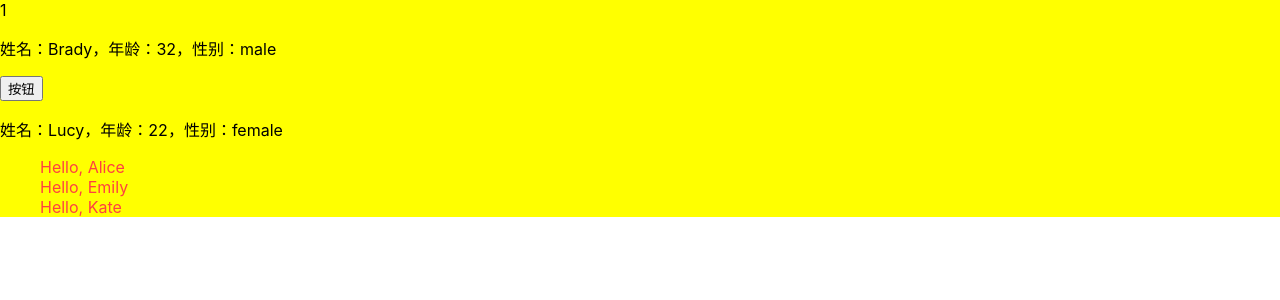
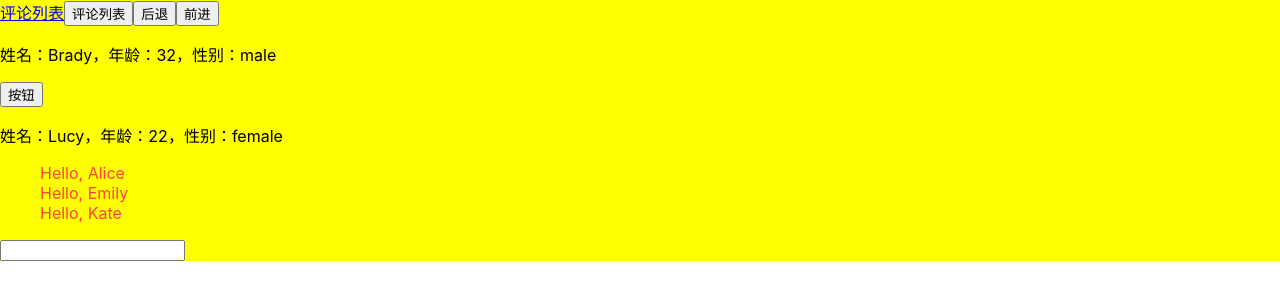
Before and after one commit to bradyCC/ReactDemo, a React (Create React App) app: page /#/demo1 in a window 1280 px wide. Shown: the top 300 px of the page. Built offline with nearby package versions, Linux system fonts and the light colour scheme.

Commit message:
React Demo - react-router-dom

```diff
--- a/package.json
+++ b/package.json
@@ -5,6 +5,7 @@
   "dependencies": {
     "react": "^16.7.0",
     "react-dom": "^16.7.0",
+    "react-router-dom": "^4.3.1",
     "react-scripts": "2.1.3"
   },
   "scripts": {
--- /dev/null
+++ b/src/Router.js
@@ -0,0 +1,21 @@
+/**
+ * Created by brady on 2019/1/19.
+ */
+import React from 'react'
+import {HashRouter, Route, Switch} from 'react-router-dom'
+import App from './App'
+import Demo1 from './components/Demo1'
+import CommentList from './components/CommentList'
+
+const AppRouter = () => (
+  <HashRouter>
+    <Switch>
+      <Route exact path="/" component={App} />
+      <Route exact path="/demo1" component={Demo1} />
+      <Route exact path="/demo1/:id" component={Demo1} />
+      <Route exact path="/commentlist" component={CommentList}/>
+    </Switch>
+  </HashRouter>
+)
+
+export default AppRouter
--- a/src/components/CommentItem.jsx
+++ b/src/components/CommentItem.jsx
@@ -6,6 +6,10 @@ import React, {Component} from 'react'
 import '@/css/CommentItem.css'
 
 class CommentItem extends Component {
+  constructor (props) {
+    super(props)
+    this.state = {}
+  }
   render() {
     return (
       <li className="Item-li">
--- a/src/components/Demo1.jsx
+++ b/src/components/Demo1.jsx
@@ -5,6 +5,7 @@ import React, { Component } from 'react'
 import '../css/Demo1.css'
 import Demo2 from './Demo2'
 import Demo3 from './Demo3'
+import Demo4 from './Demo4'
 
 //对象形式样式
 let styleDiv = {background: '#ff0'}
@@ -56,7 +57,11 @@ class Demo1 extends Component {
   render() {
     return (
       <div style={styleDiv}>
-        {this.state.count}
+        {/* Router路由用法 */}
+        <a href="#/commentlist">评论列表</a>
+        <button onClick={() => this.props.history.push('commentlist')}>评论列表</button>
+        <button onClick={() => this.props.history.go(-1)}>后退</button>
+        <button onClick={() => this.props.history.go(1)}>前进</button>
         {/* 父子组件传值 */}
         <Demo2 username={this.username} age={this.age} sex={this.sex}/>
         {/* ES6展开运算符使用 */}
@@ -70,6 +75,7 @@ class Demo1 extends Component {
             })
           }
         </ul>
+        <Demo4 />
       </div>
     )
   }
@@ -87,6 +93,7 @@ class Demo1 extends Component {
    * */
   componentDidMount() {
     console.log(this.state.count)
+    console.log(this.props.match.params) // 获取路由传参
   }
 
   /**
--- a/src/components/Demo2.jsx
+++ b/src/components/Demo2.jsx
@@ -4,6 +4,10 @@
 import React, { Component } from 'react'
 
 class Demo2 extends Component {
+  constructor (props) {
+    super(props)
+    this.state = {}
+  }
   render() {
     return (
       <div>
--- a/src/components/Demo3.jsx
+++ b/src/components/Demo3.jsx
@@ -5,17 +5,26 @@
 import React, {Component} from 'react';
 
 class Demo3 extends Component {
+  constructor (props) {
+    super(props)
+    this.state = {}
+  }
   render() {
     return (
       <div>
-        <button onClick={this.myclickHandler}>按钮</button>
+        <button onClick={() => this.myclickHandler(this)} onMouseEnter={this.mymouseenterHandler}>按钮</button>
         <p>姓名：{this.props.username}，年龄：{this.props.age}，性别：{this.props.sex}</p>
       </div>
     )
   }
 
-  myclickHandler () {
-    console.log('11111')
+  //鼠标点击事件 onClick
+  myclickHandler (that) {
+    console.log(that)
+  }
+  //鼠标移入事件 onMouseEnter
+  mymouseenterHandler () {
+    console.log('Hello World!')
   }
 }
 
--- /dev/null
+++ b/src/components/Demo4.jsx
@@ -0,0 +1,31 @@
+/**
+ * Created by brady on 2019/1/19.
+ */
+
+import React, {Component} from 'react'
+
+class Demo4 extends Component {
+  constructor(props) {
+    super(props)
+    this.state = {
+      msg: ``
+    }
+  }
+
+  render() {
+    return (
+      <input type="text" value={this.state.msg} onChange={this.mychangeHandler}/>
+    )
+  }
+
+  //表单元素修改事件 onChange
+  mychangeHandler = event => {
+    console.log(event.target.value)
+    //使用 this.setState() 方法修改 this.state.msg 的值
+    this.setState({
+      msg: event.target.value
+    })
+  }
+}
+
+export default Demo4
--- a/src/index.js
+++ b/src/index.js
@@ -1,14 +1,14 @@
 import React from 'react'
 import ReactDOM from 'react-dom'
+import AppRouter from './Router.js'
 import './index.css'
-// import App from './App';
-import Demo1 from '@/components/Demo1'
 import * as serviceWorker from './serviceWorker'
-// import CommentList from './components/CommentList'
 
-// ReactDOM.render(<App />, document.getElementById('root'))
-ReactDOM.render(<Demo1 />, document.getElementById('root'))
-// ReactDOM.render(<CommentList />, document.getElementById('root'))
+ReactDOM.render(
+  <AppRouter />,
+  document.getElementById('root')
+)
+
 
 // If you want your app to work offline and load faster, you can change
 // unregister() to register() below. Note this comes with some pitfalls.
```
Also changed, not shown: 1 other file (tests, documents, lock files or other folders).
